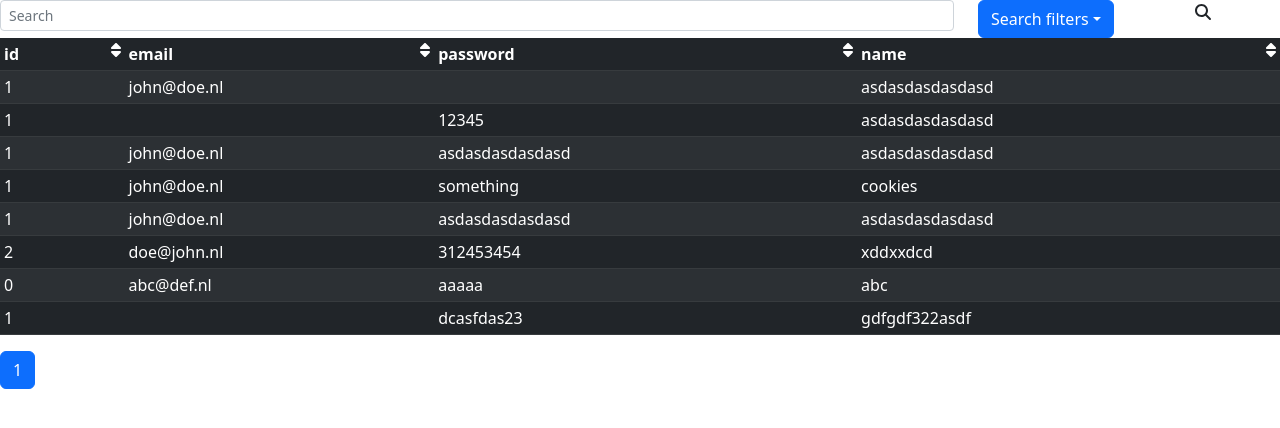
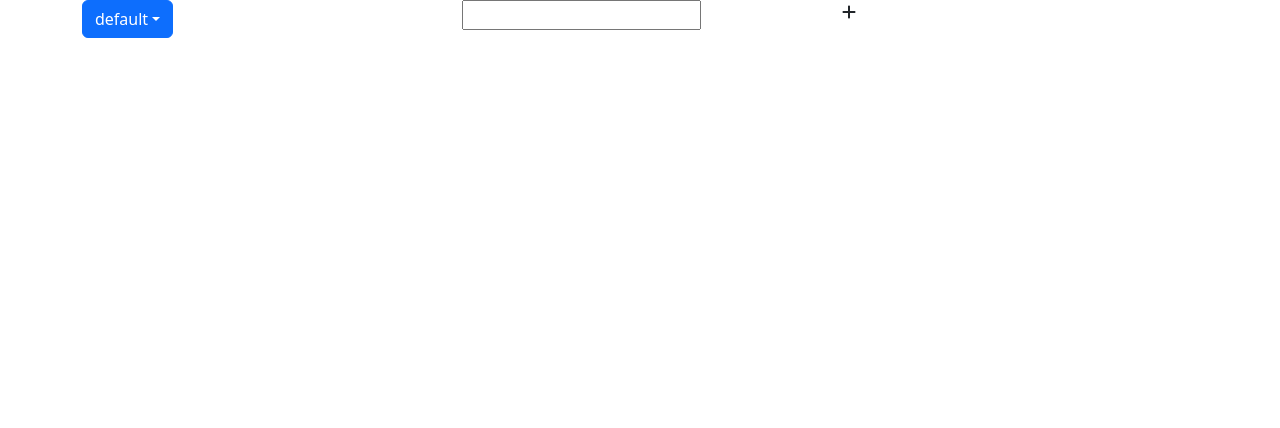
Before and after one commit to Kevink12341/customReactTable, a React (Create React App) app: page / in a window 1280 px wide. Shown: the top 428 px of the page. Built offline with nearby package versions, Linux system fonts and the light colour scheme.

Commit message:
base function filter

```diff
--- a/package.json
+++ b/package.json
@@ -25,7 +25,7 @@
   },
   "scripts": {
     "start": "react-scripts --openssl-legacy-provider start",
-    "build": "react-scripts build",
+    "build": "react-scripts --openssl-legacy-provider build",
     "test": "react-scripts test",
     "eject": "react-scripts eject"
   },
--- a/src/components/ArrToTable.tsx
+++ b/src/components/ArrToTable.tsx
@@ -7,7 +7,6 @@ import { Col, Container, Form, Row , Dropdown, DropdownButton} from "react-boots
 import Table, { TableProps } from 'react-bootstrap/Table';
 import Pagination from 'react-bootstrap/Pagination';
 import mySortFunction from "../helpers/sorting";
-import { AnyARecord } from "dns";
 
 library.add(fas, faFontAwesome)
 
@@ -69,7 +68,6 @@ class ArrToTable extends React.Component<Props, State> {
     let filterMode = this.state.toggleSearchCheckboxes
 
     if(searchValue != undefined && data){
-      // data = this.applySearchFilter(data, searchValue);
       if(filterMode == "all" && searchValue != ''){
         data = data.filter(this.searchEntireRowFilter)
       }
--- a/src/components/GeneralFilter.tsx
+++ b/src/components/GeneralFilter.tsx
@@ -6,57 +6,113 @@ import { faFontAwesome } from "@fortawesome/free-solid-svg-icons";
 import { fas } from '@fortawesome/free-solid-svg-icons'
 import { library } from "@fortawesome/fontawesome-svg-core";
 
-
 library.add(fas, faFontAwesome)
-
 
 interface Props {
     data: Array<any>;
+}
 
+interface rowData {
+    rowIndex: number;
+    buttonValue: string;
+    buttonText: string;
 }
+
 interface State {
     containers: number;
-    renderContainers: Array<ReactNode>;
+    buttonData: Array<rowData> ;
 }
 
 class Filter extends React.Component <Props,State> {
 
     constructor(props: Props){
         super(props);
-        this.state = {containers: 1, renderContainers: []}
+        this.state = {containers: 1, buttonData: []}
 
     };
 
-    // componentDidMount(): void {
-    //     this.addContainer()
-    // }
+    handleButtonChanges(event:any, indexedRow: number, key:string, data:Array<rowData>){
 
-    handleDropdownClick(event:any){
-        console.log(event)
+        console.log(data)
+        if(event){
+            data[indexedRow].buttonValue =  key
+        };
+
+        this.setState({buttonData: data})
+
     };
 
-    addContainer(){
+    initiateFilterData(){
+        let { containers } = this.state
+        let data = []
+        if(this.state.buttonData.length == 0){
+            for(let i = 0; i<containers ; i++){
+                let setupData = {
+                    rowIndex: i,
+                    buttonValue: "default",
+                    buttonText: ""
+                };
+                data.push(setupData)
+            }
+        } else if(this.state.buttonData.length < this.state.containers){
+            data = this.state.buttonData;
+            let setupData = {
+                rowIndex: this.state.buttonData.length,
+                buttonValue: "default",
+                buttonText: ""
+            };
+            data.push(setupData)
+        }
+        else{
+            data = this.state.buttonData
+        }
+
+        return data
+    }
+
+    removeAndShiftButtonDataIndex(index:number){
+        let {buttonData} = this.state
+        buttonData.splice(index, 1)
+        for(let x = index; x < buttonData.length; x++){
+            buttonData[x].rowIndex = buttonData[x].rowIndex -1
+       }
+       return buttonData
+    }
+
+    render(): React.ReactNode {
         let data = this.props.data;
-        let {containers, renderContainers} = this.state
+        let { containers, buttonData } = this.state
 
-        let keys = Object.keys(data[0]);
-        let renderKeys: Array<ReactNode> = [];
-        keys.forEach((key,index) => {
-            renderKeys.push(<Dropdown.Item key={index} > {key} </Dropdown.Item>)
-        });
+        let renderContainers: Array<ReactNode> = [];
+
+        buttonData = this.initiateFilterData();
 
         for(let index = 0; index < containers; index++){
+
+            let keys = Object.keys(data[0]);
+            let renderKeys: Array<ReactNode> = [];
+
+            keys.forEach((key) => {
+                renderKeys.push(<Dropdown.Item key={key + index} onClick={(e) => {this.handleButtonChanges(e, index, key, buttonData)}}> {key} </Dropdown.Item>)
+            });
+
             let fontAwesomeIcon
             if(index == containers-1){
                 fontAwesomeIcon = <FontAwesomeIcon icon="plus" onClick={() => {this.setState({containers: containers+1})}}/>
             }else{
-                fontAwesomeIcon = <FontAwesomeIcon icon="minus" onClick={() => {this.setState({renderContainers: renderContainers.splice(index, index+1)})}}/>
+                fontAwesomeIcon = <FontAwesomeIcon icon="minus" onClick={(event:any) => {
+                    if(event){
+                        this.setState({containers: containers -1})
+                        renderContainers = renderContainers.splice(index, 1)
+                        this.removeAndShiftButtonDataIndex(index)
+                    }
+                }}/>
             }
             renderContainers.push(
                 <Container key={index}>
                     <Row>
                         <Col>
-                            <DropdownButton id="dropdown-basic-button" title={"Dropdown button"} onClick={this.handleDropdownClick}>
+                            <DropdownButton id="dropdown-basic-button" title={buttonData[index].rowIndex == index ? buttonData[index].buttonValue : "something"}>
                                 {renderKeys}
                             </DropdownButton>
                         </Col>
@@ -70,19 +126,11 @@ class Filter extends React.Component <Props,State> {
                     </Row>
                 </Container>
             )
-        };
-        return renderContainers
-    };
+        }
 
-    render(): React.ReactNode {
-        // let containers = this.state.renderContainers
-
-        // containers = this.addContainer()
-
-        // console.log(containers)
         return(
             <>
-             {/* {containers} */}
+             {renderContainers}
             </>
         )
     }
--- a/src/index.tsx
+++ b/src/index.tsx
@@ -17,7 +17,7 @@ const root = ReactDOM.createRoot(
 root.render(
   <React.StrictMode>
     <Filter data={users} />
-    <ArrToTable striped hover data={users} variant="dark" size="sm" responsive="sm" />
+    {/* <ArrToTable striped hover data={data} variant="dark" size="sm" responsive="sm" /> */}
   </React.StrictMode>
 );
 
```
